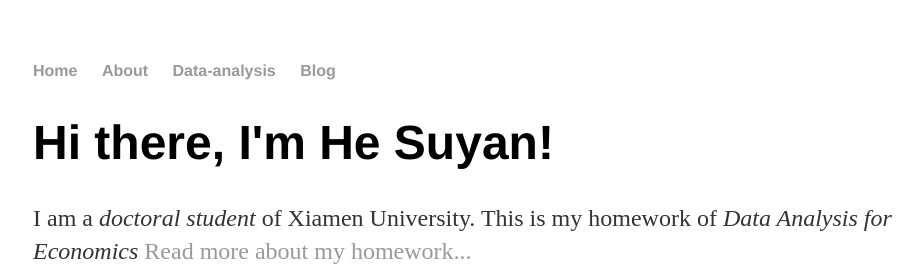
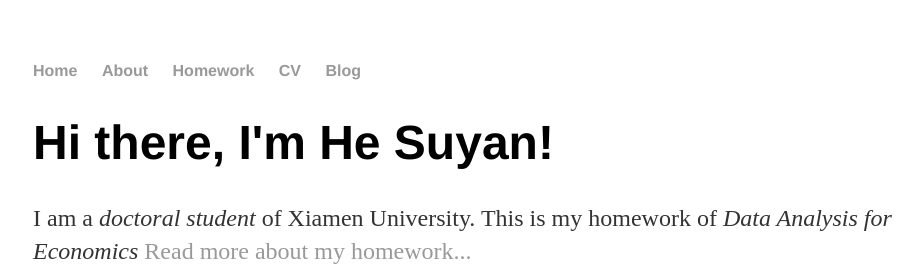
Before and after one commit to hesuyan555/hesuyan555.github.io, a Jekyll site: the page built from index.html, in a window 1280 px wide. Shown: the top 266 px of the page, without its empty margins (159-1082 px from the left). Built offline with Jekyll 4.4.1, drawn with Linux system fonts in a browser that asks for light colours; Markdown is read by kramdown in place of the engine named in the settings.

Commit message:
Update default.html

```diff
--- a/_layouts/default.html
+++ b/_layouts/default.html
@@ -13,7 +13,8 @@
 <ul>
 <li><a href="/">Home</a></li>
 <li><a href="/about">About</a></li>
-<li><a href="/cv">Data-analysis</a></li>
+  <li><a href="/homework">Homework</a></li>
+<li><a href="/cv">CV</a></li>
 <li><a href="/blog">Blog</a></li>
 </ul>
     </nav>
```
